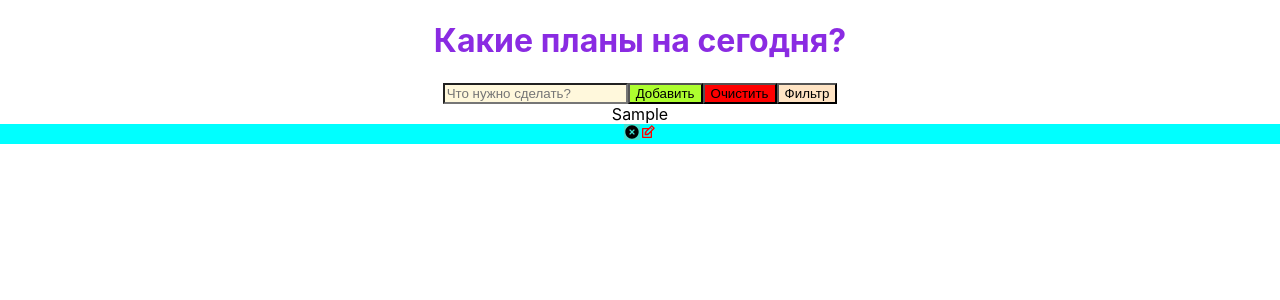
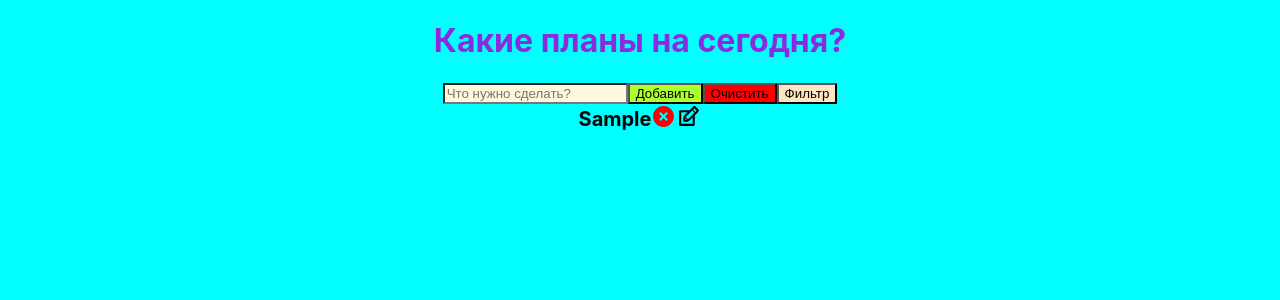
Before and after one commit to AntonAntonaa/Todo, a React (Create React App) app: page / in a window 1280 px wide. Both pictures are taken after typing "Sample" into the empty fields and a click on the button "Добавить". Shown: the top 300 px of the page. Built offline with nearby package versions, Linux system fonts and the light colour scheme.

Commit message:
типо красиво, базовый стиль

```diff
--- a/src/App.css
+++ b/src/App.css
@@ -1,3 +1,7 @@
+body {
+  background-color: aqua;
+}
+
 h1 {
   color: blueviolet;
   text-align: center;
@@ -23,21 +27,24 @@ h1 {
   background-color: bisque;
 }
 
-.ToDo {
-  text-align: center;
-}
-
-.icons {
-  background-color: aqua;
+.todo-row  {
+  display: flex;
+  flex-direction: row;
+  align-items: center;
+  justify-content: center;
+  font-weight: bold;
+  font-size: 20px
 }
 
 .deletIcon {
-  background-color: turquoise;
-	position: relative;
+  color: red;
+	width: 25px;
+  height: 25px;
 }
 
 .editIcon {
-  color: red;
+  width: 25px;
+  height: 25px;
 }
 
 .todo-row{
```
Also changed, not shown: src/componets/ToDo.js (+1 -6 lines).
